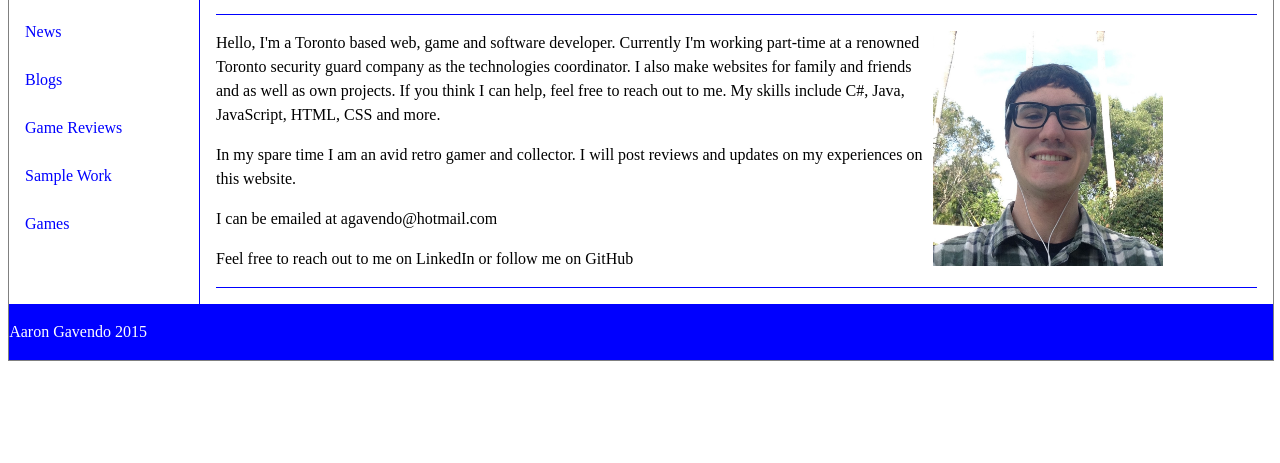
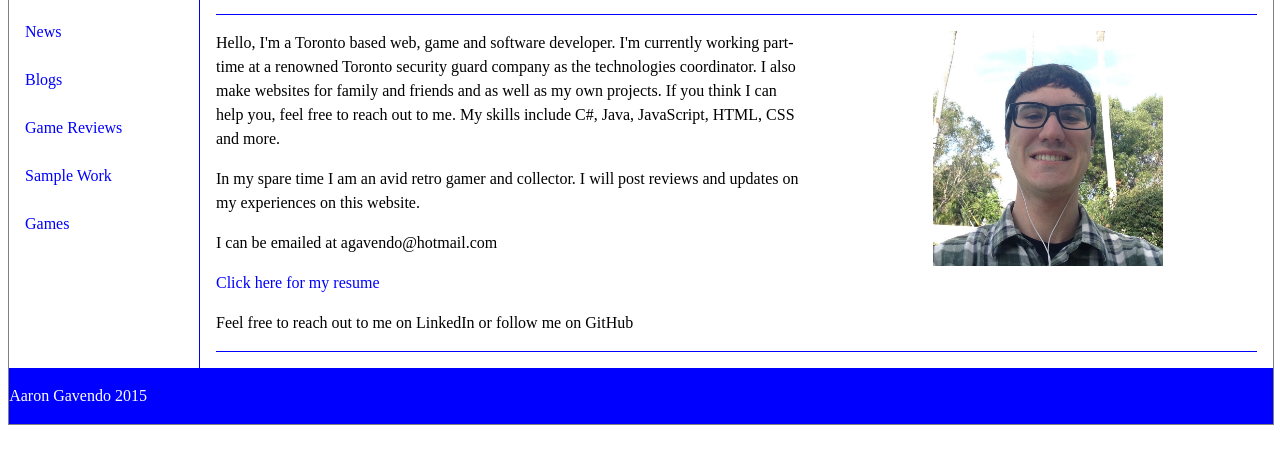
Before and after one commit to AaronGavendo/myWebsite, a plain HTML site: page aboutAaron.html in a window 1280 px wide. Shown: the part 131-594 px from the top of the page. Drawn offline with Linux system fonts and the light colour scheme.

Commit message:
12: Make changes to about Aaron page and add link to a resume

```diff
--- a/CSS/mainStyle.css
+++ b/CSS/mainStyle.css
@@ -127,5 +127,5 @@ div.newsItem p.right {
 }
 
 div.newsItem p.left {
-    padding-right: 3cm;
+    padding-right: 12cm;
 }
--- a/aboutAaron.html
+++ b/aboutAaron.html
@@ -33,11 +33,12 @@
     </div>
     <div class="newsItem">
       <img class="right" src="Pictures/Aaron/Palm.JPG" alt="Aaron In Florida" style="width:230px;height:235px;">
-      <p class="left">Hello, I'm a Toronto based web, game and software developer. Currently I'm working part-time at a renowned Toronto security guard
-      company as the technologies coordinator. I also make websites for family and friends and as well as own projects. If you think I can help,
-      feel free to reach out to me. My skills include C#, Java, JavaScript, HTML, CSS and more.</p>
+      <p class="left">
+        Hello, I'm a Toronto based web, game and software developer. I'm currently working part-time at a renowned Toronto security guard
+        company as the technologies coordinator. I also make websites for family and friends and as well as my own projects. If you think I can help you, feel free to reach out to me. My skills include C#, Java, JavaScript, HTML, CSS and more.</p>
       <p class="left">In my spare time I am an avid retro gamer and collector. I will post reviews and updates on my experiences on this website. </p>
       <p class="left">I can be emailed at agavendo@hotmail.com</p>
+      <a href="AaronGavendoResume.pdf" target="_blank">Click here for my resume</a></br>
       <p class="left">Feel free to reach out to me on LinkedIn or follow me on GitHub</p>
     </div>
   </div>
```
Also changed, not shown: 1 other file.
